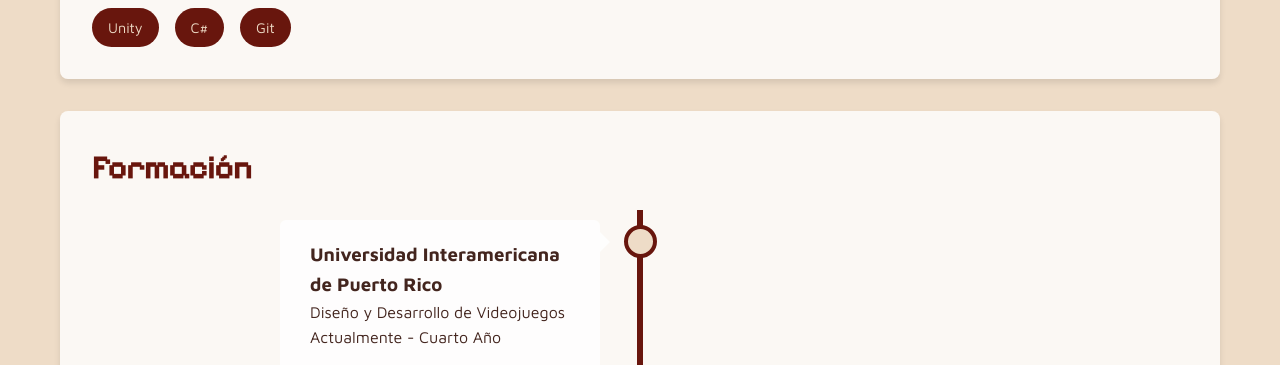
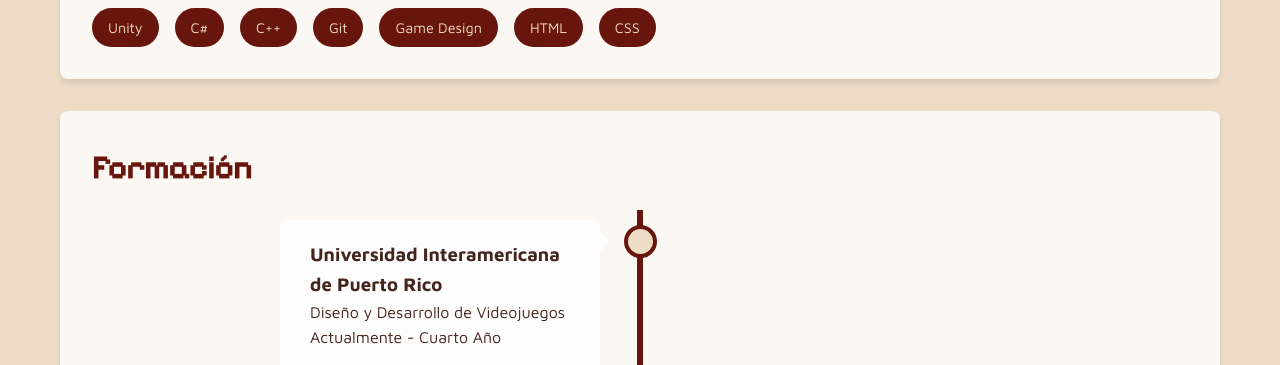
Before and after one commit to Ghost31Predador/Ghost31Predador.github.io, a plain HTML site: page about.html in a window 1280 px wide. Shown: the part 735-1100 px from the top of the page. Drawn offline with Linux system fonts and the light colour scheme.

Commit message:
About page
Se agregaron habilidades tecnicas

```diff
--- a/about.html
+++ b/about.html
@@ -312,7 +312,11 @@
             <div class="skills-list">
                 <span class="skill-item">Unity</span>
                 <span class="skill-item">C#</span>
+                <span class="skill-item">C++</span>
                 <span class="skill-item">Git</span>
+                <span class="skill-item">Game Design</span>
+                <span class="skill-item">HTML</span>
+                <span class="skill-item">CSS</span>
             </div>
         </section>
 
```
